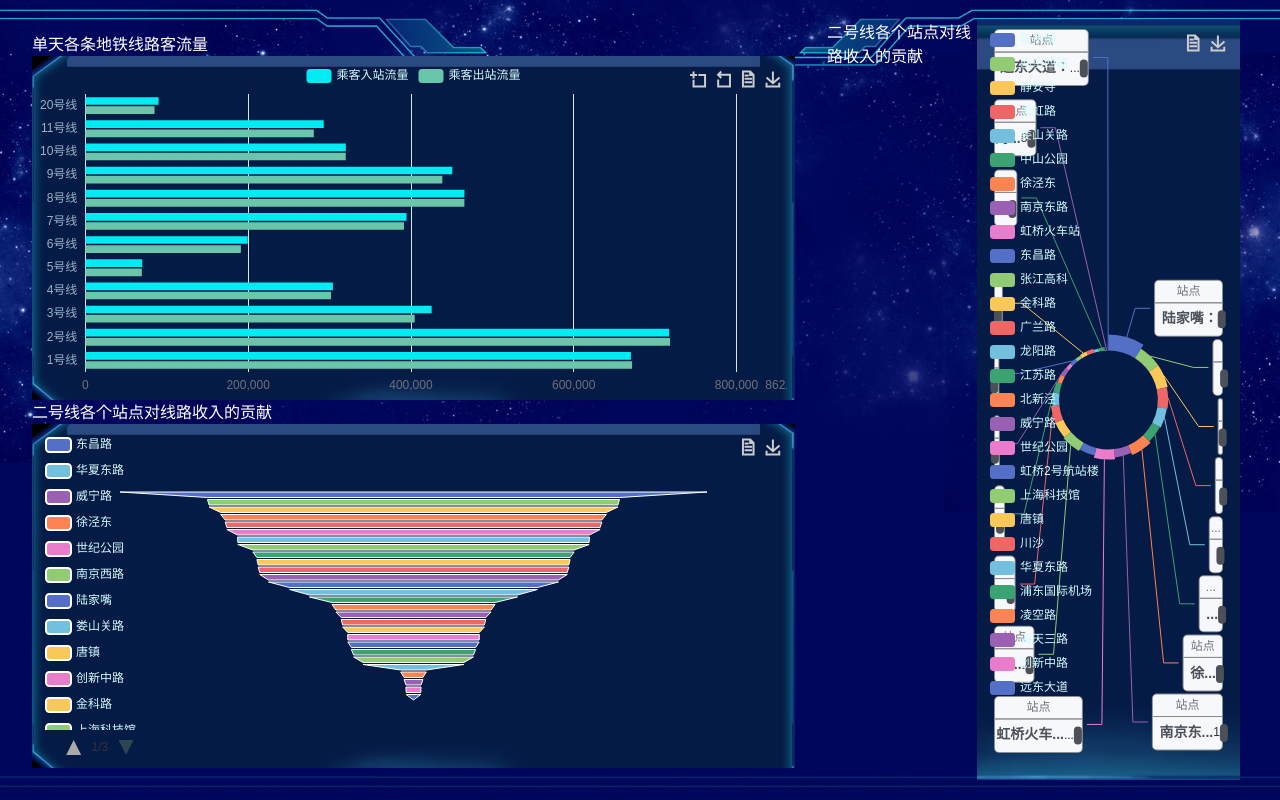
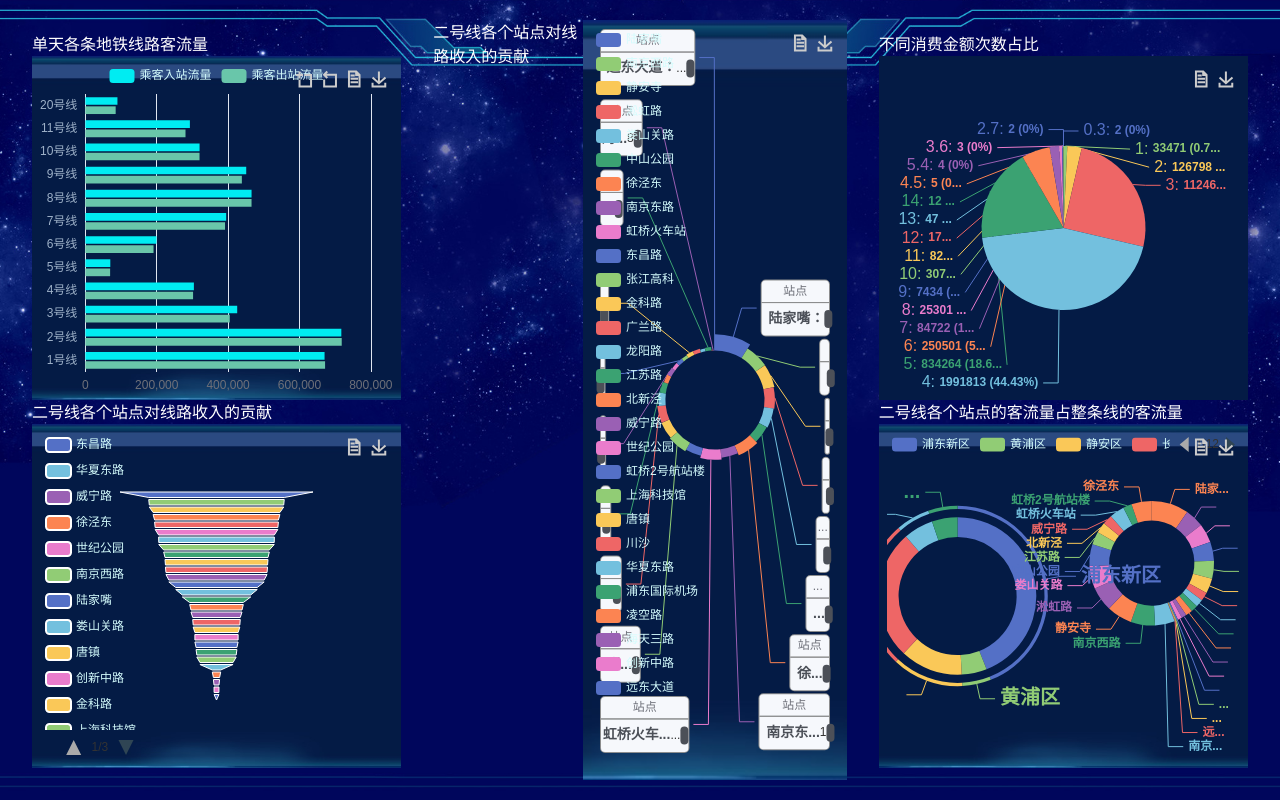
Before and after one commit to Angel2TNT7/MetroSmart, a Vue app in the folder subway_echarts/imooc-visualization-part1/: page / in a window 1280 px wide. Built offline with nearby package versions, Linux system fonts and the light colour scheme.

Commit message:
change layout 3

```diff
--- a/subway_echarts/imooc-visualization-part1/src/App.vue
+++ b/subway_echarts/imooc-visualization-part1/src/App.vue
@@ -11,13 +11,13 @@
       <!--  RevenueContribution2二号线各个站点对线路收入的贡献2饼状图-->
       <RevenueContribution2></RevenueContribution2>
     </div>
-<!--    <div class="flex-1 p-3 flex flex-col">-->
-<!--      &lt;!&ndash;  ConsumptionProportion不同消费金额次数占比饼状图&ndash;&gt;-->
-<!--      <ConsumptionProportion></ConsumptionProportion>-->
+    <div class="flex-1 p-3 flex flex-col">
+      <!--  ConsumptionProportion不同消费金额次数占比饼状图-->
+      <ConsumptionProportion></ConsumptionProportion>
 
-<!--      &lt;!&ndash;  PassengerFlow二号线各个站点的客流量占整条线的客流量饼状图&ndash;&gt;-->
-<!--      <PassengerFlow></PassengerFlow>-->
-<!--    </div>-->
+      <!--  PassengerFlow二号线各个站点的客流量占整条线的客流量饼状图-->
+      <PassengerFlow></PassengerFlow>
+    </div>
   </div>
 </template>
 
```
